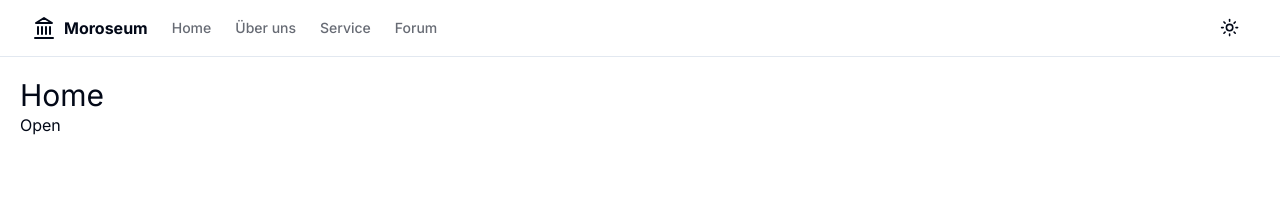
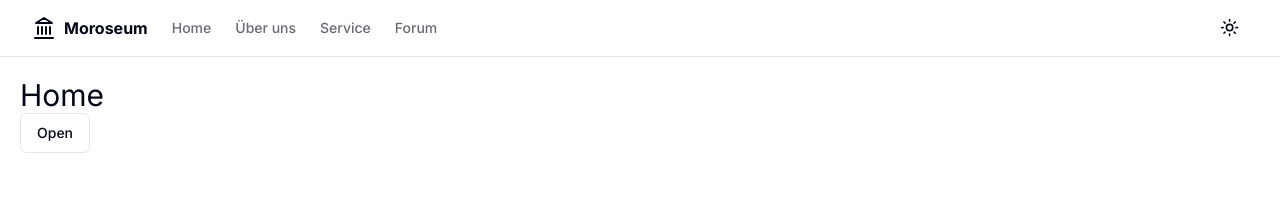
Before and after one commit to Marcel267/museum, a Next.js app: page / in a window 1280 px wide. Shown: the top 203 px of the page. Built offline with nearby package versions, Linux system fonts and the light colour scheme.

Commit message:
Change open modal link to button

```diff
--- a/components/login-modal.tsx
+++ b/components/login-modal.tsx
@@ -6,20 +6,23 @@ import {
   DialogTitle,
   DialogTrigger,
 } from "@/components/ui/dialog"
-import {InputEmail} from "@/components/input-field";
+import { InputEmail } from "@/components/input-field";
 import RegisterTabs from "@/components/register-tabs";
+import { Button } from "./ui/button";
 
 export default function LoginModal() {
   return (
     <Dialog>
-        <DialogTrigger>Open</DialogTrigger>
+      <DialogTrigger>
+        <Button variant="outline">Open</Button>
+      </DialogTrigger>
       <DialogContent>
         <DialogHeader>
           <DialogTitle>
-              <RegisterTabs/>
+            <RegisterTabs />
           </DialogTitle>
           <DialogDescription>
-              <InputEmail/>
+            <InputEmail />
           </DialogDescription>
         </DialogHeader>
       </DialogContent>
```
Lines whose indentation alone changed are shown as unchanged.
